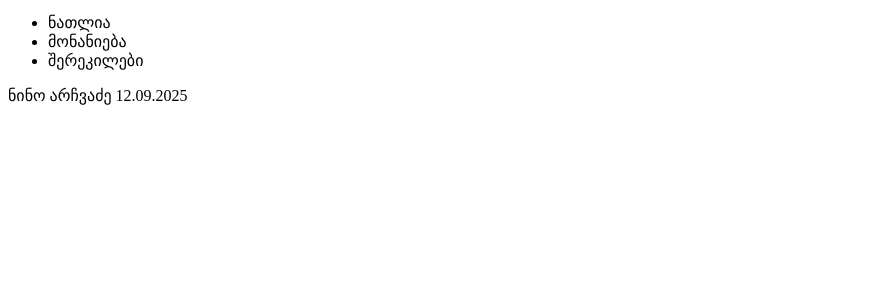
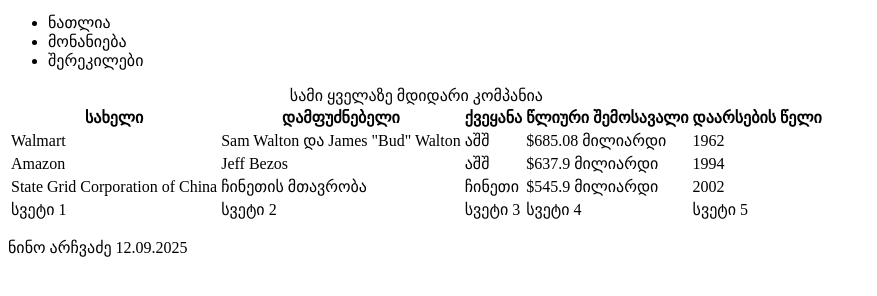
Before and after one commit to Archva19/davaleba_2, a plain HTML site: page index.html in a window 1280 px wide. Shown: the part 138-434 px from the top of the page, without its empty margins (0-877 px from the left). Drawn offline with Linux system fonts and the light colour scheme.

Commit message:
Table is added
I added table with caption, header, data and footer

```diff
--- a/index.html
+++ b/index.html
@@ -23,6 +23,46 @@
                 <li>მონანიება</li>
                 <li>შერეკილები</li>
             </ul>
+            <table>
+                <caption>სამი ყველაზე მდიდარი კომპანია</caption>
+                <thead>
+                    <th>სახელი</th>
+                    <th>დამფუძნებელი</th>
+                    <th>ქვეყანა</th>
+                    <th>წლიური შემოსავალი</th>
+                    <th>დაარსების წელი</th>
+                </thead>
+                <tbody>
+                    <tr>
+                        <td>Walmart</td>
+                        <td>Sam Walton და James "Bud" Walton</td>
+                        <td>აშშ</td>
+                        <td>$685.08 მილიარდი</td>
+                        <td>1962</td>
+                    </tr>
+                    <tr>
+                        <td>Amazon</td>
+                        <td>Jeff Bezos</td>
+                        <td>აშშ</td>
+                        <td>$637.9 მილიარდი</td>
+                        <td>1994</td>
+                    </tr>
+                    <tr>
+                        <td>State Grid Corporation of China</td>
+                        <td>ჩინეთის მთავრობა</td>
+                        <td>ჩინეთი </td>
+                        <td>$545.9 მილიარდი</td>
+                        <td>2002</td>
+                    </tr>
+                </tbody>
+                <tfoot>
+                    <td>სვეტი 1 </td>
+                    <td>სვეტი 2 </td>
+                    <td>სვეტი 3 </td>
+                    <td>სვეტი 4 </td>
+                    <td>სვეტი 5 </td>
+                </tfoot>
+            </table>
         </main>
         <footer>
             <p> ნინო არჩვაძე 12.09.2025 </p>
```
